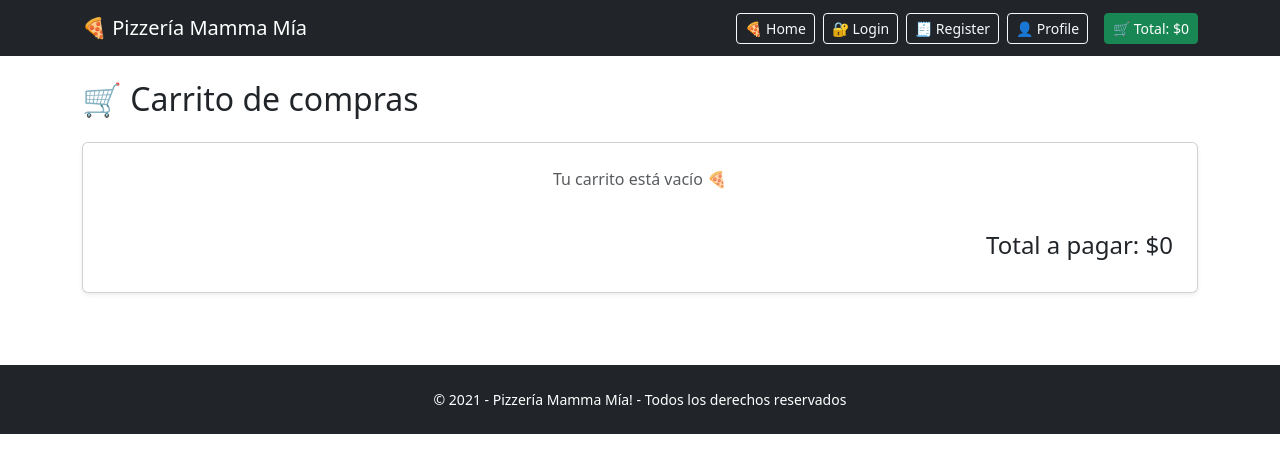
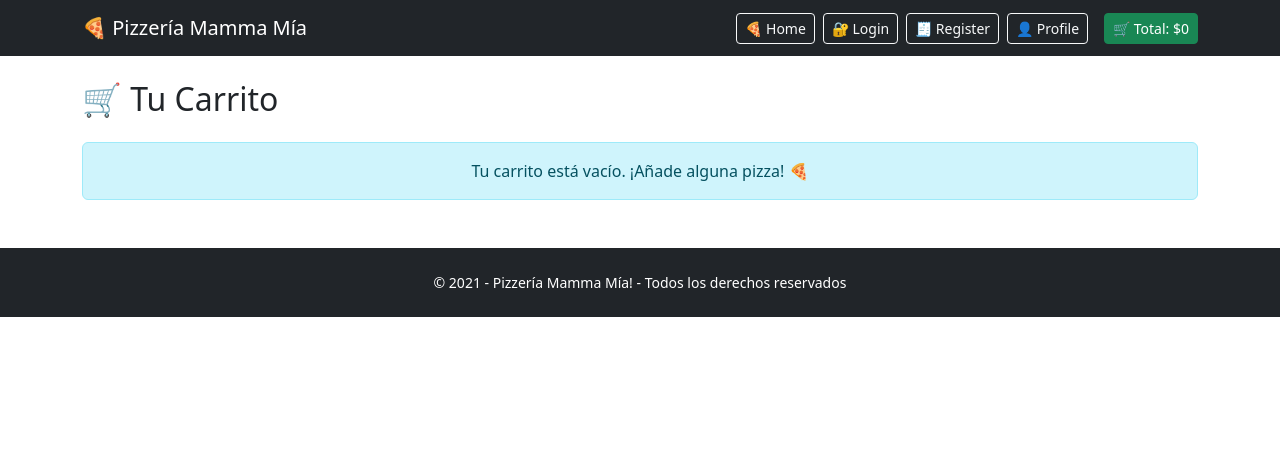
Before and after one commit to Norelviz/pizzeria-mamma-mia, a React (Vite) app: page /cart in a window 1280 px wide. Shown: the top 472 px of the page. Built offline with nearby package versions, Linux system fonts and the light colour scheme.

Commit message:
Actualización previa a crear hito-6

```diff
--- a/src/components/CardPizza.jsx
+++ b/src/components/CardPizza.jsx
@@ -1,10 +1,6 @@
 import { Link } from "react-router-dom";
-import { useContext } from "react";
-import { PizzaContext } from "../context/PizzaContext";
 
-const CardPizza = ({ pizza }) => {
-  const { addToCart } = useContext(PizzaContext);
-
+const CardPizza = ({ pizza, addToCart }) => {
   return (
     <div className="card mb-4 shadow-sm" style={{ width: "22rem" }}>
       <img
@@ -24,10 +20,11 @@ const CardPizza = ({ pizza }) => {
           ))}
         </ul>
 
-        <h4 className="text-center mt-3">${pizza.price.toLocaleString("es-CL")}</h4>
+        <h4 className="text-center mt-3">
+          ${pizza.price.toLocaleString("es-CL")}
+        </h4>
 
         <div className="d-flex justify-content-between mt-3">
-
           <Link to={`/pizza/${pizza.id}`} className="btn btn-outline-primary">
             Ver más
           </Link>
--- a/src/components/Navbar.jsx
+++ b/src/components/Navbar.jsx
@@ -1,9 +1,8 @@
-import { useContext } from "react";
 import { Link } from "react-router-dom";
-import { PizzaContext } from "../context/PizzaContext";
+import { useCart } from "../context/CartContext";
 
 const Navbar = () => {
-  const { total } = useContext(PizzaContext);
+  const { total } = useCart();
 
   return (
     <nav className="navbar navbar-expand bg-dark navbar-dark sticky-top">
@@ -34,9 +33,10 @@ const Navbar = () => {
 
           {/* Carrito */}
           <Link to="/cart" className="btn btn-success btn-sm ms-2">
-            🛒 Total: ${Number(total || 0).toLocaleString("es-CL")}
+            🛒 Total: ${total.toLocaleString("es-CL")}
           </Link>
         </div>
+
       </div>
     </nav>
   );
--- /dev/null
+++ b/src/context/CartContext.jsx
@@ -0,0 +1,64 @@
+import { createContext, useContext, useState } from "react";
+
+const CartContext = createContext();
+export const useCart = () => useContext(CartContext);
+
+export const CartProvider = ({ children }) => {
+  const [cart, setCart] = useState([]);
+
+  // Agregar producto al carrito
+  const addToCart = (pizza) => {
+    const exists = cart.find((item) => item.id === pizza.id);
+
+    if (exists) {
+      setCart(
+        cart.map((item) =>
+          item.id === pizza.id
+            ? { ...item, count: item.count + 1 }
+            : item
+        )
+      );
+    } else {
+      setCart([...cart, { ...pizza, count: 1 }]);
+    }
+  };
+
+  // Quitar producto del carrito
+  const removeFromCart = (id) => {
+    const product = cart.find((item) => item.id === id);
+
+    if (!product) return;
+
+    if (product.count > 1) {
+      setCart(
+        cart.map((item) =>
+          item.id === id
+            ? { ...item, count: item.count - 1 }
+            : item
+        )
+      );
+    } else {
+      // Si queda en 0, eliminarlo
+      setCart(cart.filter((item) => item.id !== id));
+    }
+  };
+
+  // Total del carrito
+  const total = cart.reduce(
+    (acc, item) => acc + item.price * item.count,
+    0
+  );
+
+  return (
+    <CartContext.Provider
+      value={{
+        cart,
+        addToCart,
+        removeFromCart,
+        total,
+      }}
+    >
+      {children}
+    </CartContext.Provider>
+  );
+};
--- a/src/main.jsx
+++ b/src/main.jsx
@@ -3,14 +3,18 @@ import ReactDOM from "react-dom/client";
 import App from "./App";
 import { BrowserRouter } from "react-router-dom";
 import "bootstrap/dist/css/bootstrap.min.css";
+
 import { PizzaProvider } from "./context/PizzaContext";
+import { CartProvider } from "./context/CartContext";
 
 ReactDOM.createRoot(document.getElementById("root")).render(
   <React.StrictMode>
     <PizzaProvider>
-      <BrowserRouter>
-        <App />
-      </BrowserRouter>
+      <CartProvider>
+        <BrowserRouter>
+          <App />
+        </BrowserRouter>
+      </CartProvider>
     </PizzaProvider>
   </React.StrictMode>
 );
--- a/src/pages/CartPage.jsx
+++ b/src/pages/CartPage.jsx
@@ -1,98 +1,96 @@
-import { useContext } from "react";
-import { PizzaContext } from "../context/PizzaContext";
+import { useCart } from "../context/CartContext";
 
 const CartPage = () => {
-  const { cart, setCart } = useContext(PizzaContext);
-
-
-  const increase = (id) => {
-    const updatedCart = cart.map((pizza) =>
-      pizza.id === id ? { ...pizza, count: pizza.count + 1 } : pizza
-    );
-    setCart(updatedCart);
-  };
-
-
-  const decrease = (id) => {
-    const updatedCart = cart
-      .map((pizza) =>
-        pizza.id === id ? { ...pizza, count: pizza.count - 1 } : pizza
-      )
-      .filter((pizza) => pizza.count > 0); // elimina pizzas con cantidad 0
-    setCart(updatedCart);
-  };
-
-
-  const total = cart.reduce(
-    (sum, pizza) => sum + pizza.price * pizza.count,
-    0
-  );
+  const { cart, addToCart, removeFromCart, total } = useCart();
 
   return (
-    <div className="container py-4">
-      <h2 className="mb-4">🛒 Carrito de compras</h2>
+    <div className="container mt-4">
+      <h2 className="mb-4">🛒 Tu Carrito</h2>
 
-      <div className="card p-4 shadow-sm">
       {cart.length === 0 ? (
-          <p className="text-center text-muted">Tu carrito está vacío 🍕</p>
+        <div className="alert alert-info text-center">
+          Tu carrito está vacío. ¡Añade alguna pizza! 🍕
+        </div>
       ) : (
-          cart.map((pizza) => (
+        <>
+          {cart.map((item) => (
             <div
-              key={pizza.id}
-              className="d-flex align-items-center justify-content-between border-bottom py-3"
+              key={item.id}
+              className="card mb-3 shadow-sm p-3"
+              style={{ maxWidth: "650px", margin: "0 auto" }}
             >
-              <div className="d-flex align-items-center">
+              <div className="row g-0 align-items-center">
+
+                {/* Imagen */}
+                <div className="col-md-4">
                   <img
-                  src={pizza.img}
-                  alt={pizza.name}
-                  width="80"
-                  height="80"
-                  className="rounded me-3"
+                    src={item.img}
+                    alt={item.name}
+                    className="img-fluid rounded"
+                    style={{ height: "140px", objectFit: "cover", width: "100%" }}
                   />
-                <div>
-                  <h5 className="mb-1">{pizza.name}</h5>
-                  <p className="text-muted mb-0">
-                    Precio unitario: $
-                    {Number(pizza.price).toLocaleString("es-CL")}
-                  </p>
-                </div>
                 </div>
 
-              <div className="d-flex align-items-center gap-2">
+                {/* Info */}
+                <div className="col-md-8">
+                  <div className="card-body">
+
+                    <h5 className="card-title">{item.name}</h5>
+
+                    <p className="card-text mb-2">
+                      Precio unitario:{" "}
+                      <strong>${item.price.toLocaleString("es-CL")}</strong>
+                    </p>
+
+                    {/* Botones + - */}
+                    <div className="d-flex align-items-center gap-3">
                       <button
                         className="btn btn-outline-danger btn-sm"
-                  onClick={() => decrease(pizza.id)}
+                        onClick={() => removeFromCart(item.id)}
                       >
-                  -
+                        −
                       </button>
-                <span className="fw-bold">{pizza.count}</span>
+
+                      <span className="fw-bold">{item.count}</span>
+
                       <button
                         className="btn btn-outline-success btn-sm"
-                  onClick={() => increase(pizza.id)}
+                        onClick={() => addToCart(item)}
                       >
                         +
                       </button>
-                <h5 className="mb-0 ms-3">
-                  $
-                  {(pizza.price * pizza.count).toLocaleString("es-CL")}
-                </h5>
+                    </div>
+
+                    {/* Subtotal */}
+                    <p className="card-text mt-3">
+                      Subtotal:{" "}
+                      <strong>
+                        ${(item.price * item.count).toLocaleString("es-CL")}
+                      </strong>
+                    </p>
+
                   </div>
                 </div>
-          ))
+              </div>
+            </div>
+          ))}
+
+          {/* TOTAL FINAL */}
+          <div
+            className="card shadow-sm p-4 text-center mt-4"
+            style={{ maxWidth: "650px", margin: "0 auto" }}
+          >
+            <h3 className="mb-3">
+              Total a pagar:{" "}
+              <strong>${total.toLocaleString("es-CL")}</strong>
+            </h3>
+
+            <button className="btn btn-success btn-lg w-100">
+              Ir a pagar 💳
+            </button>
+          </div>
+        </>
       )}
-
-        <div className="d-flex justify-content-end mt-4">
-          <h4>
-            Total a pagar: ${total.toLocaleString("es-CL")}
-          </h4>
-        </div>
-
-        {cart.length > 0 && (
-          <div className="text-end mt-3">
-            <button className="btn btn-success">Pagar</button>
-          </div>
-        )}
-      </div>
     </div>
   );
 };
--- a/src/pages/Home.jsx
+++ b/src/pages/Home.jsx
@@ -1,9 +1,11 @@
 import { useContext } from "react";
 import CardPizza from "../components/CardPizza";
 import { PizzaContext } from "../context/PizzaContext";
+import { useCart } from "../context/CartContext";
 
 const Home = () => {
   const { pizzas } = useContext(PizzaContext);
+  const { addToCart } = useCart();
 
   return (
     <div className="home container mt-4">
@@ -12,7 +14,7 @@ const Home = () => {
       <div className="row">
         {pizzas.map((pizza) => (
           <div key={pizza.id} className="col-12 col-md-4 mb-4">
-            <CardPizza pizza={pizza} />
+            <CardPizza pizza={pizza} addToCart={addToCart} />
           </div>
         ))}
       </div>
```
Lines whose indentation alone changed are shown as unchanged.
